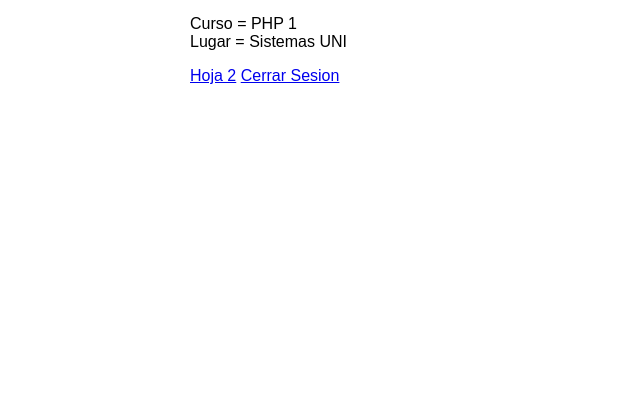
After one commit to cesar-rodriguez92/PHPSistemasUNIClass, a PHP site: page /PHP1/Clase5/session/hoja1.php in a window 1280 px wide. The commit adds this page. Shown: the part 83-503 px from the top of the page, without its empty margins (0-640 px from the left). Run offline with PHP 8.4, Linux system fonts and the light colour scheme.

Commit message:
Manejo de Sesiones

```diff
--- /dev/null
+++ b/PHP1/Clase5/session/hoja1.php
@@ -0,0 +1,36 @@
+<?php
+$curso = 'PHP 1';
+$lugar = 'Sistemas UNI';
+
+//iniciamos la sesion
+session_start();
+//almacenamos las variables de sesion
+$_SESSION['curso'] = $curso;
+$_SESSION['lugar'] = $lugar;
+
+
+ ?>
+
+  <!DOCTYPE html>
+ <html>
+ <head>
+ 	<title>Sesiones | PHP</title>
+ 	<link rel="stylesheet" type="text/css" href="../css/estilos.css">
+ </head>
+ <body>
+ <div id="contenedor">
+ <div id="cabecera">Sesiones</div>
+ <div id="contenido">
+ 	<p>
+ 		Curso = <?php echo $curso ?> <br>
+ 		Lugar = <?php echo $lugar ?>
+ 	</p>
+ 	<p>
+ 		<a href="hoja2.php">Hoja 2</a>
+ 		<a href="hoja3.php">Cerrar Sesion</a>
+ 	</p>
+ </div>
+
+ </div>
+ </body>
+ </html>
```
Also changed, not shown: PHP1/Clase5/session/hoja2.php (renamed from PHP1/Clase5/cookie/hoja2.php, +8 -5 lines), PHP1/Clase5/session/hoja3.php (added, +8 -0 lines).
